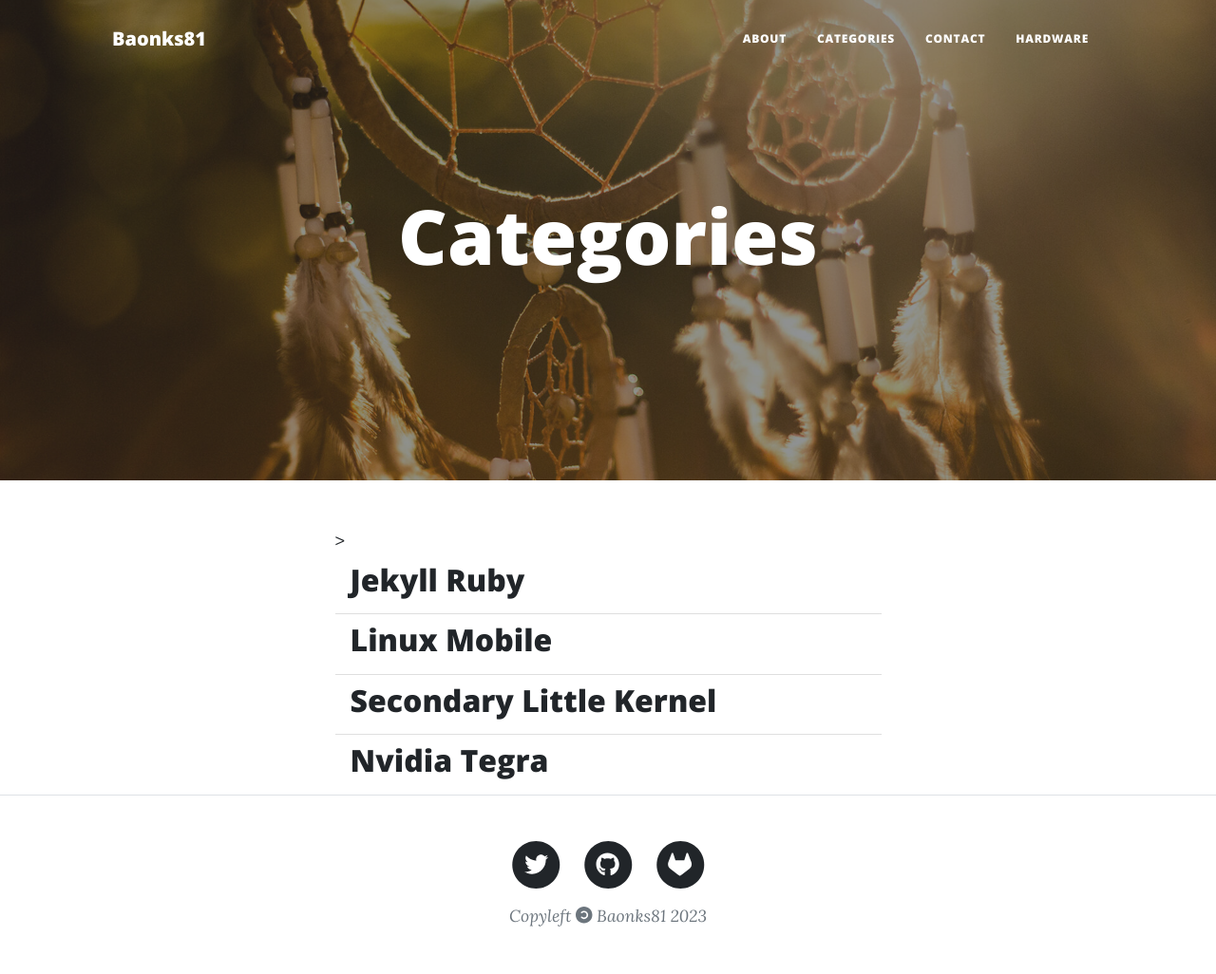
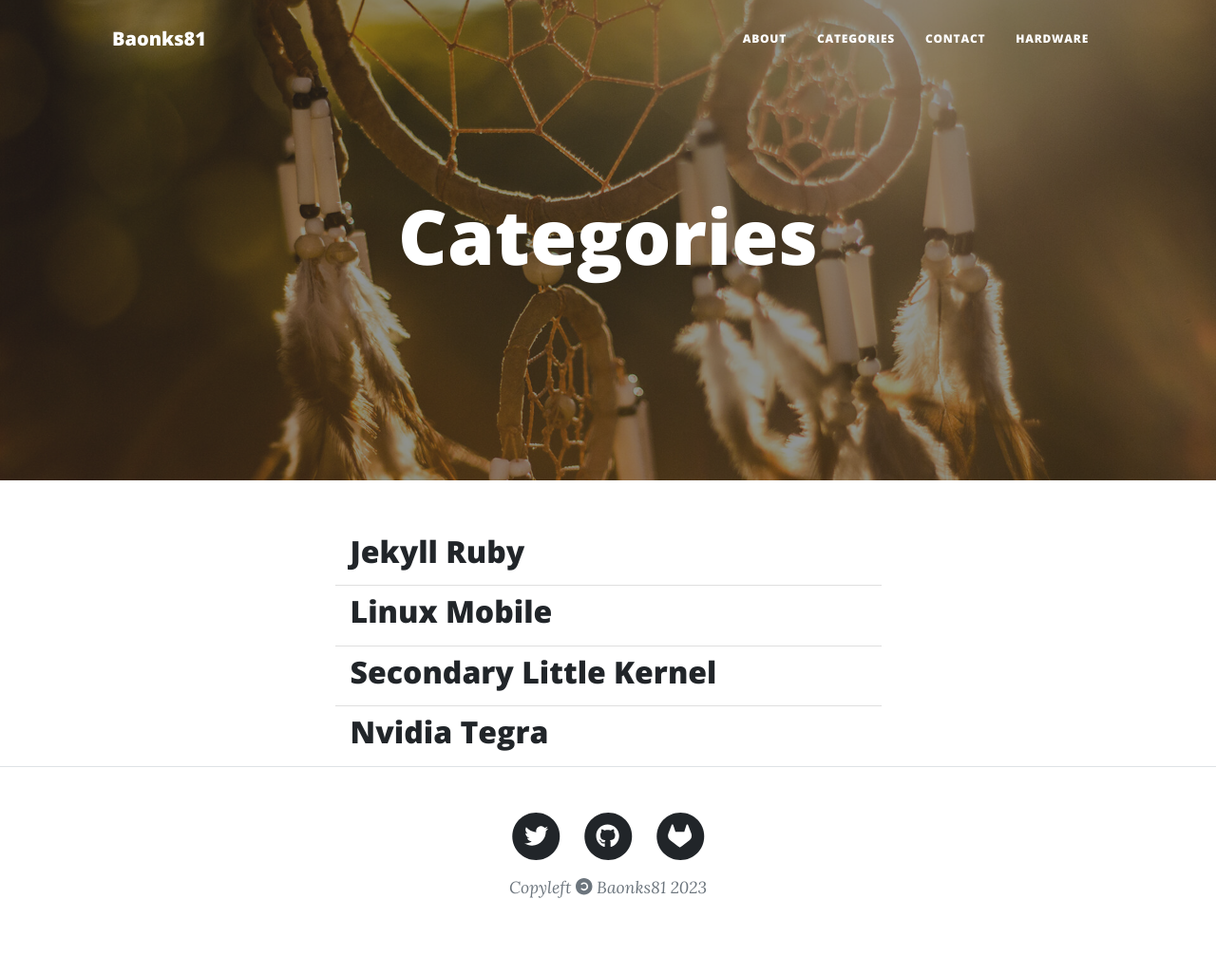
Before and after one commit to Baonks81/baonks81.github.io, a Jekyll site: the page built from categories.html, in a window 1280 px wide. Shown: the whole page at 95% size. Built offline with Jekyll 4.4.1, drawn with Linux system fonts in a browser that asks for light colours; nearby versions of some CDN libraries; after the commit the page ends 996 px from its top, so only the background shows below that.

Commit message:
Update categories.html

```diff
--- a/categories.html
+++ b/categories.html
@@ -4,7 +4,7 @@
 ---
 
 <div class="card">
-   <ul class="list-group list-group-flush">>
+   <ul class="list-group list-group-flush">
       {% for category in site.categories %}
            <li class="list-group-item">
               <h2><a href="{{ category.url }}">{{ category.name }}</a></h2>
```
